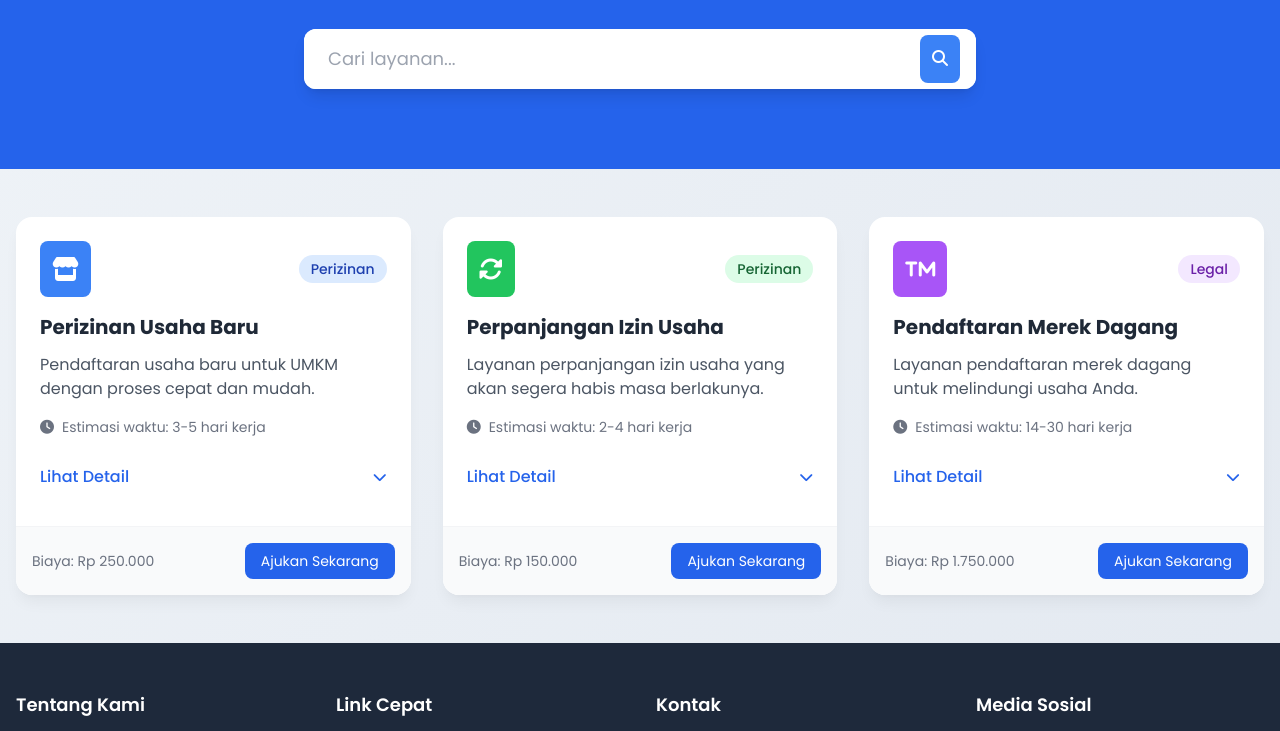
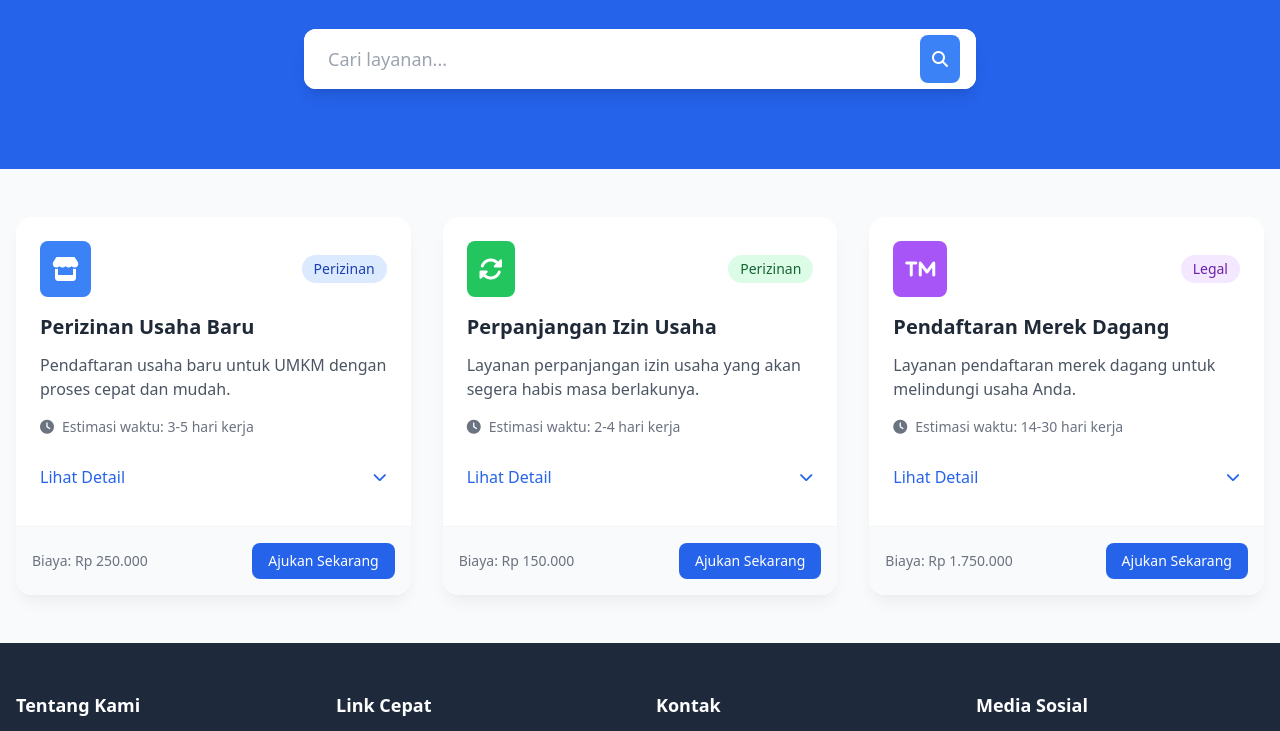
Before and after one commit to mifnaufal/WebsiteUMKM, a website: page layanan.html in a window 1280 px wide. Shown: the part 243-974 px from the top of the page. Drawn offline with nearby package versions, Linux system fonts and the light colour scheme.

Commit message:
update font

```diff
--- a/layanan.html
+++ b/layanan.html
@@ -25,13 +25,6 @@
     </script>
 
     <style>
-      /* Base */
-      body {
-        font-family: "Poppins", sans-serif;
-        background: linear-gradient(135deg, #f0f4f8 0%, #e2e8f0 100%);
-        min-height: 100vh;
-      }
-
       /* Hero gradient */
       .gradient-bg {
         background: linear-gradient(135deg, #3b82f6 0%, #2563eb 100%);
```
